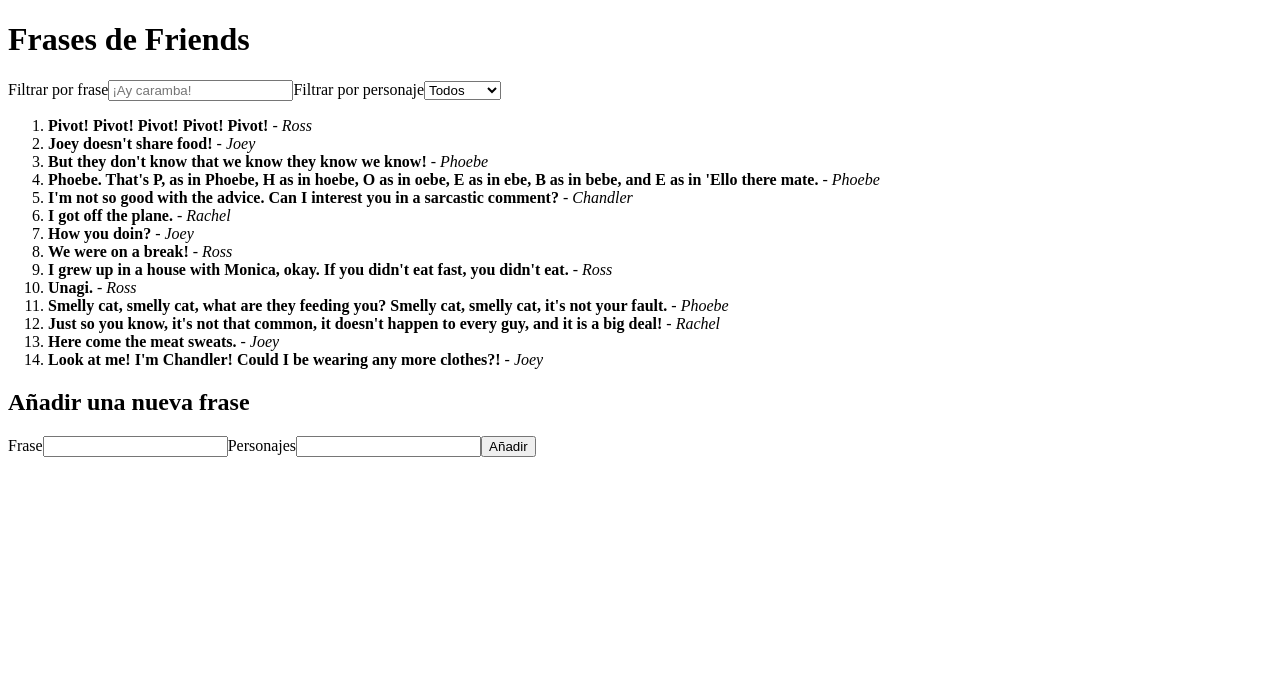
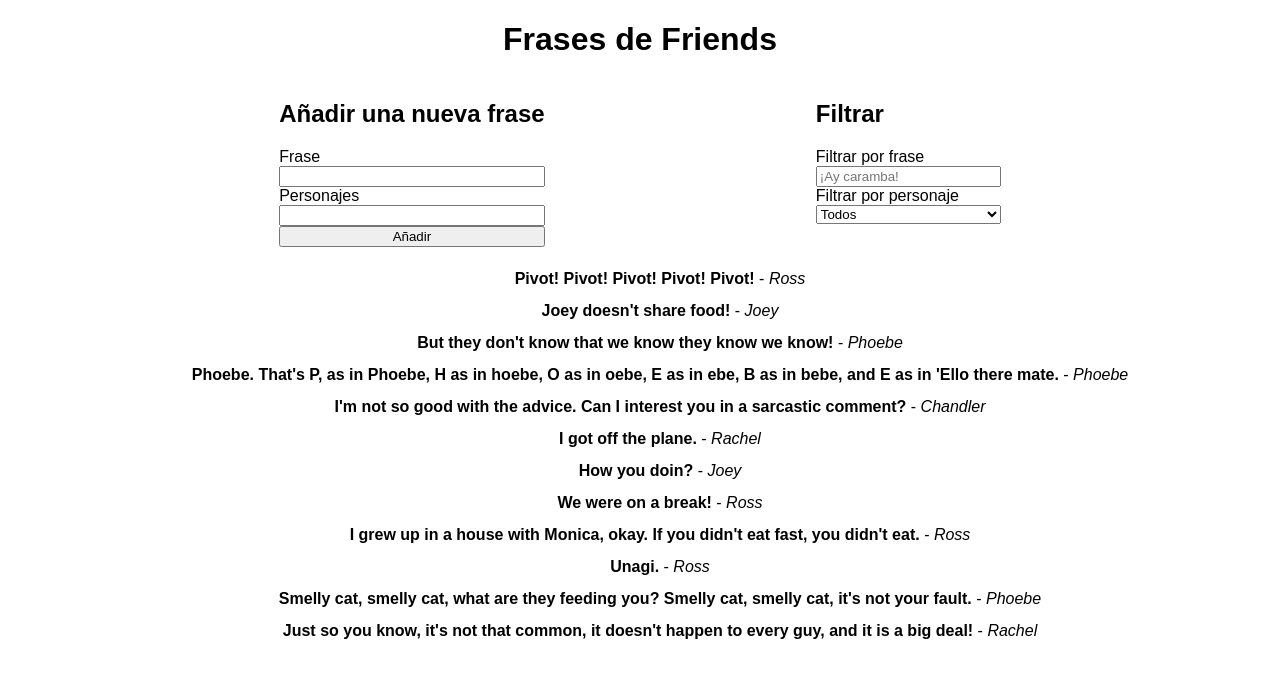
Before and after one commit to Adalab/adalab-react-evaluacion-intermedia, a React (Create React App) app: page / in a window 1280 px wide. Shown: the top 678 px of the page. Built offline with nearby package versions, Linux system fonts and the light colour scheme.

Commit message:
add styles and new favicon

```diff
--- a/package.json
+++ b/package.json
@@ -1,5 +1,6 @@
 {
   "name": "mi-primera-web",
+  "homepage": "./",
   "version": "0.1.0",
   "private": true,
   "dependencies": {
@@ -16,7 +17,8 @@
     "start": "react-scripts start",
     "build": "react-scripts build",
     "test": "react-scripts test",
-    "eject": "react-scripts eject"
+    "eject": "react-scripts eject",
+    "githubpages": "rm -rf build && rm -rf docs && npm run build && mv build docs && git add docs/* && git commit -m \"Publish in GitHub Pages\" && git push"
   },
   "eslintConfig": {
     "extends": [
--- a/public/index.html
+++ b/public/index.html
@@ -2,7 +2,7 @@
 <html lang="es">
   <head>
     <meta charset="utf-8" />
-    <link rel="icon" href="%PUBLIC_URL%/favicon.ico" />
+    <link rel="icon" href="https://d1w7fb2mkkr3kw.cloudfront.net/assets/images/book/lrg/9781/9764/9781976468049.jpg" />
     <meta name="viewport" content="width=device-width, initial-scale=1" />
 
     <title>Friends Quotes</title>
--- a/src/components/App.js
+++ b/src/components/App.js
@@ -42,17 +42,40 @@
     .filter((quote) => quote.character.toLowerCase().includes(characterSearch))
     .map((quote, i) => {
       return (
-        <li key={i}>
+        <li className='page__list' key={i}>
           <strong> {quote.quote} </strong> - <em> {quote.character} </em>
         </li>
       );
     });
 
   return (
-    <div className='App'>
-      <h1>Frases de Friends</h1>
+    <div className='App page'>
+      <h1 className='page__title'>Frases de Friends</h1>
+      <form className='page__form' action=''>
+        <div className='page__add'>
+          <h2>Añadir una nueva frase</h2>
+          <label htmlFor=''>Frase</label>
+          <input
+            onChange={handlenewQuote}
+            type='text'
+            name='quote'
+            id='quote'
+            value={newQuote.quote}
+          />
 
-      <div>
+          <label htmlFor=''>Personajes</label>
+          <input
+            onChange={handlenewQuote}
+            type='text'
+            name='character'
+            id='character'
+            value={newQuote.character}
+          />
+          <button onClick={handleAddBtn}>Añadir</button>
+        </div>
+        <div className='page__filter'>
+          <h2>Filtrar</h2>
+
           <label htmlFor='quoteSearch'>Filtrar por frase</label>
           <input
             onChange={handleQuoteSearch}
@@ -76,35 +99,11 @@
             <option value='rachel'>Rachel</option>
           </select>
         </div>
+      </form>
 
-      <div>
-        <ol>{htmlQuotes}</ol>
+      <div className='page__ul'>
+        <ul>{htmlQuotes}</ul>
       </div>
-
-      <div>
-        <h2>Añadir una nueva frase</h2>
-      </div>
-
-      <form action=''>
-        <label htmlFor=''>Frase</label>
-        <input
-          onChange={handlenewQuote}
-          type='text'
-          name='quote'
-          id='quote'
-          value={newQuote.quote}
-        />
-
-        <label htmlFor=''>Personajes</label>
-        <input
-          onChange={handlenewQuote}
-          type='text'
-          name='character'
-          id='character'
-          value={newQuote.character}
-        />
-        <button onClick={handleAddBtn}>Añadir</button>
-      </form>
     </div>
   );
 }
--- a/src/styles/App.scss
+++ b/src/styles/App.scss
@@ -0,0 +1,35 @@
+.page{
+  font-family: arial;
+
+  &__title{
+    display: flex;
+    justify-content: center;
+  }
+
+  &__form{
+    display: flex;
+    flex-direction: row;
+    justify-content: space-evenly;
+  }
+
+  &__add{
+    display: flex;
+    flex-direction: column;
+  }
+
+  &__filter{
+    display: flex;
+    flex-direction: column;
+  }
+
+  &__ul{
+    height: 50vh;
+    overflow: scroll;
+  }
+
+  &__list{
+    list-style: none;
+    line-height: 2;
+    text-align: center;
+  }
+}
```
Also changed, not shown: 1 other file (tests, documents, lock files or other folders). Lines whose indentation alone changed are shown as unchanged.
